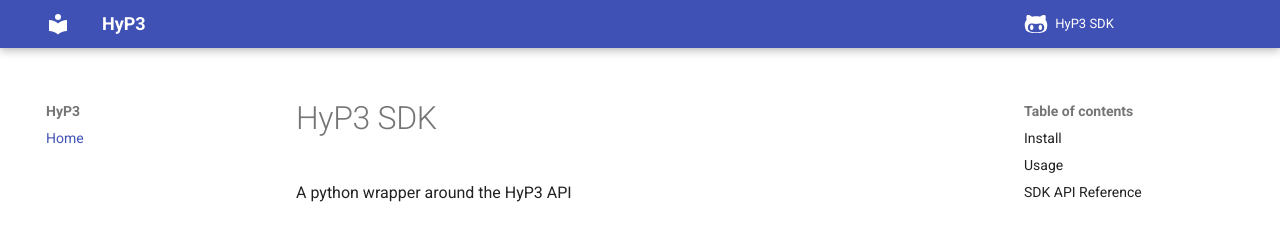
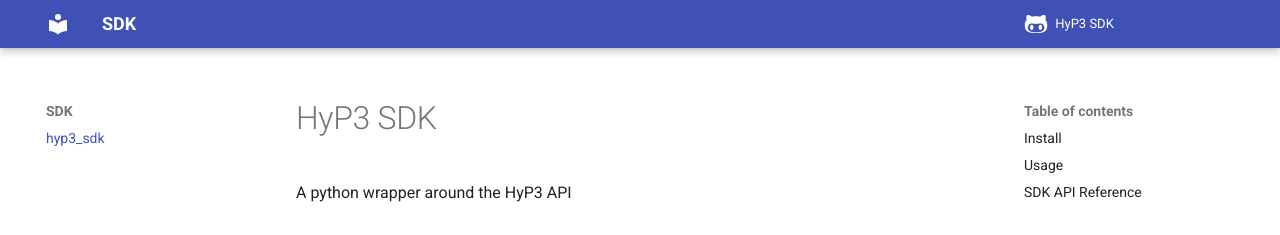
Before and after one commit to ASFHyP3/hyp3-sdk, an MkDocs documentation site: the page built from docs/index.md, in a window 1280 px wide. Shown: the top 235 px of the page. Built offline with MkDocs 1.6.1 and Material for MkDocs 9.7.7, drawn with Linux system fonts in a browser that asks for light colours; comment, search, counter and statistics services are not loaded.

Commit message:
update nav

```diff
--- a/mkdocs.yml
+++ b/mkdocs.yml
@@ -1,4 +1,4 @@
-site_name: HyP3
+site_name: SDK
 site_url: https://ASFHyP3.github.io/hyp3-sdk/
 site_author: ASF APD/Tools Team
 site_description: A python wrapper around ASF's HyP3 API
@@ -32,7 +32,7 @@
   - pymdownx.superfences
 
 nav:
-  - Home: index.md
+  - hyp3_sdk: index.md
 
 plugins:
   - mkdocstrings:
```
